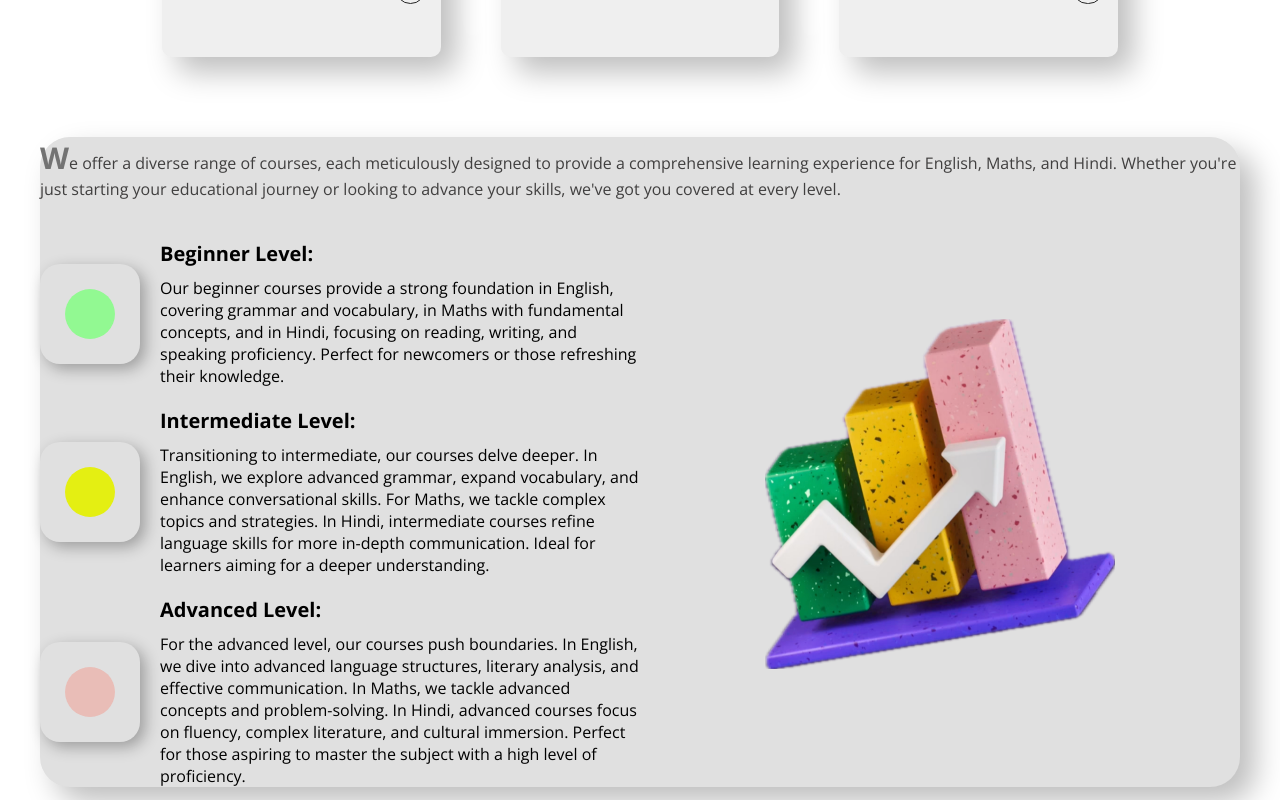
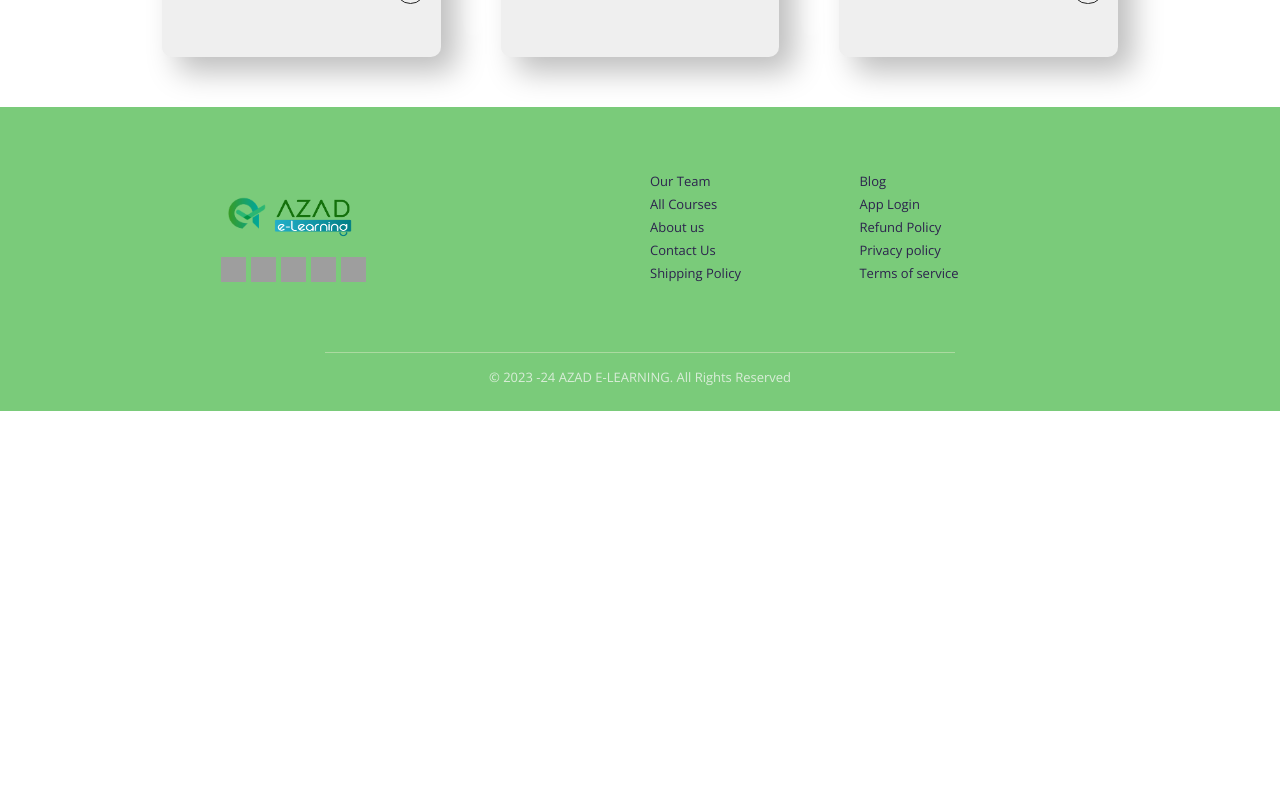
Before and after one commit to pmudassir/azad-e-learning, a React (Create React App) app in the folder frontend/: page /course in a window 1280 px wide. Shown: the part 1760-2560 px from the top of the page. After the commit the page ends 2171 px from the top, so only its background shows below. Built offline with nearby package versions, Linux system fonts and the light colour scheme; grey boxes are pictures that could not be loaded.

Commit message:
some clearing up

```diff
--- a/frontend/src/pages/course/Course.jsx
+++ b/frontend/src/pages/course/Course.jsx
@@ -46,80 +46,6 @@ const Course = () => {
             </div>
           ))}
         </div>
-        <div className="course-desc-container">
-          <span className="courseDesc">
-            <b className="bold">W</b>e offer a diverse range of courses, each
-            meticulously designed to provide a comprehensive learning experience
-            for English, Maths, and Hindi. Whether you're just starting your
-            educational journey or looking to advance your skills, we've got you
-            covered at every level.
-          </span>
-          <div className="headerDesc">
-            <div className="courseOverviews">
-              <div className="courseOverview">
-                <div className="boxContainer">
-                  <div className="box">
-                    <div className="circle"></div>
-                  </div>
-                </div>
-                <div className="levelInfo">
-                  <h3 className="level">Beginner Level:</h3>
-                  <p>
-                    Our beginner courses provide a strong foundation in English,
-                    covering grammar and vocabulary, in Maths with fundamental
-                    concepts, and in Hindi, focusing on reading, writing, and
-                    speaking proficiency. Perfect for newcomers or those
-                    refreshing their knowledge.
-                  </p>
-                </div>
-              </div>
-              <div className="courseOverview">
-                <div className="boxContainer">
-                  <div className="box">
-                    <div className="circle intermediate"></div>
-                  </div>
-                </div>
-                <div className="levelInfo">
-                  <h3 className="level">Intermediate Level:</h3>
-                  <p>
-                    Transitioning to intermediate, our courses delve deeper. In
-                    English, we explore advanced grammar, expand vocabulary, and
-                    enhance conversational skills. For Maths, we tackle complex
-                    topics and strategies. In Hindi, intermediate courses refine
-                    language skills for more in-depth communication. Ideal for
-                    learners aiming for a deeper understanding.
-                  </p>
-                </div>
-              </div>
-              <div className="courseOverview">
-                <div className="boxContainer">
-                  <div className="box">
-                    <div className="circle advanced"></div>
-                  </div>
-                </div>
-                <div className="levelInfo">
-                  <h3 className="level">Advanced Level:</h3>
-                  <p>
-                    For the advanced level, our courses push boundaries. In
-                    English, we dive into advanced language structures, literary
-                    analysis, and effective communication. In Maths, we tackle
-                    advanced concepts and problem-solving. In Hindi, advanced
-                    courses focus on fluency, complex literature, and cultural
-                    immersion. Perfect for those aspiring to master the subject
-                    with a high level of proficiency.
-                  </p>
-                </div>
-              </div>
-            </div>
-            <div className="courseGraphImgContainer">
-              <img
-                className="graphImg"
-                src="images/graph.png"
-                alt="course-graph"
-              />
-            </div>
-          </div>
-        </div>
       </div>
       <Footer />
     </div>
--- a/frontend/src/pages/course/course.css
+++ b/frontend/src/pages/course/course.css
@@ -9,91 +9,6 @@
 .header {
   text-align: center;
   padding-inline: 90px;
-}
-
-.course-desc-container {
-  border-radius: 30px;
-  background-color: #e0e0e0;
-  box-shadow: 15px 15px 30px #bebebe, -15px -15px 30px #ffffff;
-  margin: 80px 40px;
-  height: auto;
-  width: auto;
-}
-
-.courseDesc {
-  margin-top: 10px;
-  font-size: 16px;
-  color: #403f3f;
-}
-
-.bold {
-  font-size: 30px;
-  color: #737373;
-}
-
-.headerDesc {
-  display: flex;
-}
-
-.courseOverviews {
-  flex: 1px;
-  margin-top: 20px;
-  position: relative;
-}
-
-.courseOverview {
-  display: flex;
-  padding-top: 20px;
-}
-
-.boxContainer {
-  display: flex;
-  justify-content: center;
-  align-items: center;
-  margin-right: 20px;
-}
-
-.box {
-  position: relative;
-  height: 100px;
-  width: 100px;
-  box-shadow: 5px 5px 15px rgba(0, 0, 0, 0.3);
-  border-radius: 20px;
-}
-
-.circle {
-  position: absolute;
-  width: 50px;
-  height: 50px;
-  background-color: rgb(146, 249, 146);
-  border-radius: 50%;
-  top: 50%;
-  left: 50%;
-  transform: translate(-50%, -50%);
-}
-
-.circle.intermediate {
-  background-color: rgb(228, 239, 18);
-}
-.circle.advanced {
-  background-color: rgb(233, 189, 183);
-}
-
-.levelInfo {
-  flex: 2;
-  text-align: start;
-}
-
-.courseGraphImgContainer {
-  flex: 1;
-  display: flex;
-  justify-content: center;
-  align-items: center;
-}
-
-.graphImg {
-  height: 350px;
-  width: 350px;
 }
 
 .courseContainer {
@@ -115,28 +30,6 @@
   align-items: center;
 }
 
-.course {
-  margin: 15px;
-  border: 1px solid #ccc;
-  border-radius: 5px;
-  text-align: center;
-  flex-direction: column;
-  border-radius: 5%;
-  overflow: hidden;
-  transition: background-color 0.2s;
-  width: 400px;
-  transition: all 0.3s ease;
-}
-
-.level {
-  text-align: start;
-  margin-bottom: 10px;
-  font-size: 20px;
-}
-
-.features {
-  padding: 10px;
-}
 .courseImage {
   text-align: center;
   object-fit: contain;
--- a/frontend/src/pages/form/Form.jsx
+++ b/frontend/src/pages/form/Form.jsx
@@ -41,7 +41,7 @@ const Form = () => {
                 id="inputSubmitForm"
                 value="Online"
                 onClick={() => handleType("online")}
-                className={ sessionType === "online" ? "selectedType" : ""}
+                className={sessionType === "online" ? "selectedType" : ""}
               />
               <input
                 type="button"
@@ -58,7 +58,7 @@ const Form = () => {
                   Name<span>*</span>
                 </label>
                 <input
-                className="inputTextForm"
+                  className="inputTextForm"
                   type="text"
                   placeholder="Your Name"
                   value={name}
@@ -70,7 +70,7 @@ const Form = () => {
                   Email<span>*</span>
                 </label>
                 <input
-                className="inputEmailForm"
+                  className="inputEmailForm"
                   type="email"
                   placeholder="Email Address"
                   value={email}
@@ -79,10 +79,10 @@ const Form = () => {
               </div>
               <div className="detailsItem">
                 <label htmlFor="tel">
-                  Phone Number<span>*</span>
+                  Mobile Number<span>*</span>
                 </label>
                 <input
-                className="inputTelForm"
+                  className="inputTelForm"
                   type="tel"
                   placeholder="Mobile Number"
                   pattern="[0-9]{10}"
@@ -120,7 +120,7 @@ const Form = () => {
               </div>
             </div>
             <input
-            className="" type="submit" value="Submit" />
+              className="" type="submit" value="Submit" />
           </form>
         </div>
       </div>
--- a/frontend/src/pages/form/form.css
+++ b/frontend/src/pages/form/form.css
@@ -23,13 +23,13 @@
 
 .sessionType input[type="button"] {
   border: 1px solid gray;
-  padding: 10px 20px;
+  padding: 10px 40px;
   border-radius: 5px;
-  cursor: pointer;
+  cursor: pointer;;
 }
 
 .selectedType {
-  background-color: #3498db;
+  background-color: rgb(122, 203, 122);
   color: #ffffff;
 }
 
@@ -40,7 +40,7 @@ h4 {
 
 .detailItems {
   display: grid;
-  grid-template-columns: 1fr 1fr;;
+  grid-template-columns: 1fr 1fr;
   gap: 20px;
   margin-top: 20px;
   column-gap: 50px;
```
Also changed, not shown: frontend/src/components/contactUs/contactUs.css (+3 -6 lines), frontend/src/components/footer/footer.css (+1 -6 lines), frontend/src/components/contactUs/ContactUs.jsx (line endings or trailing spaces).
